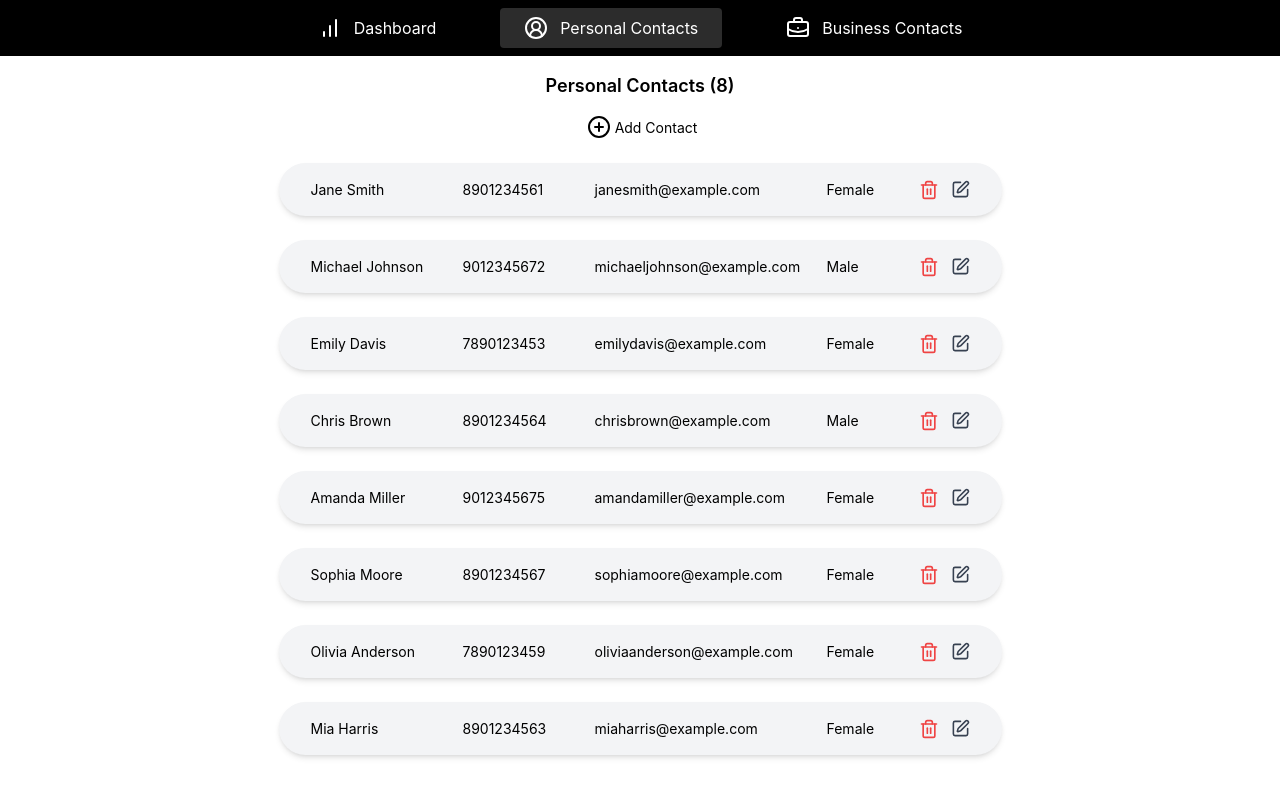
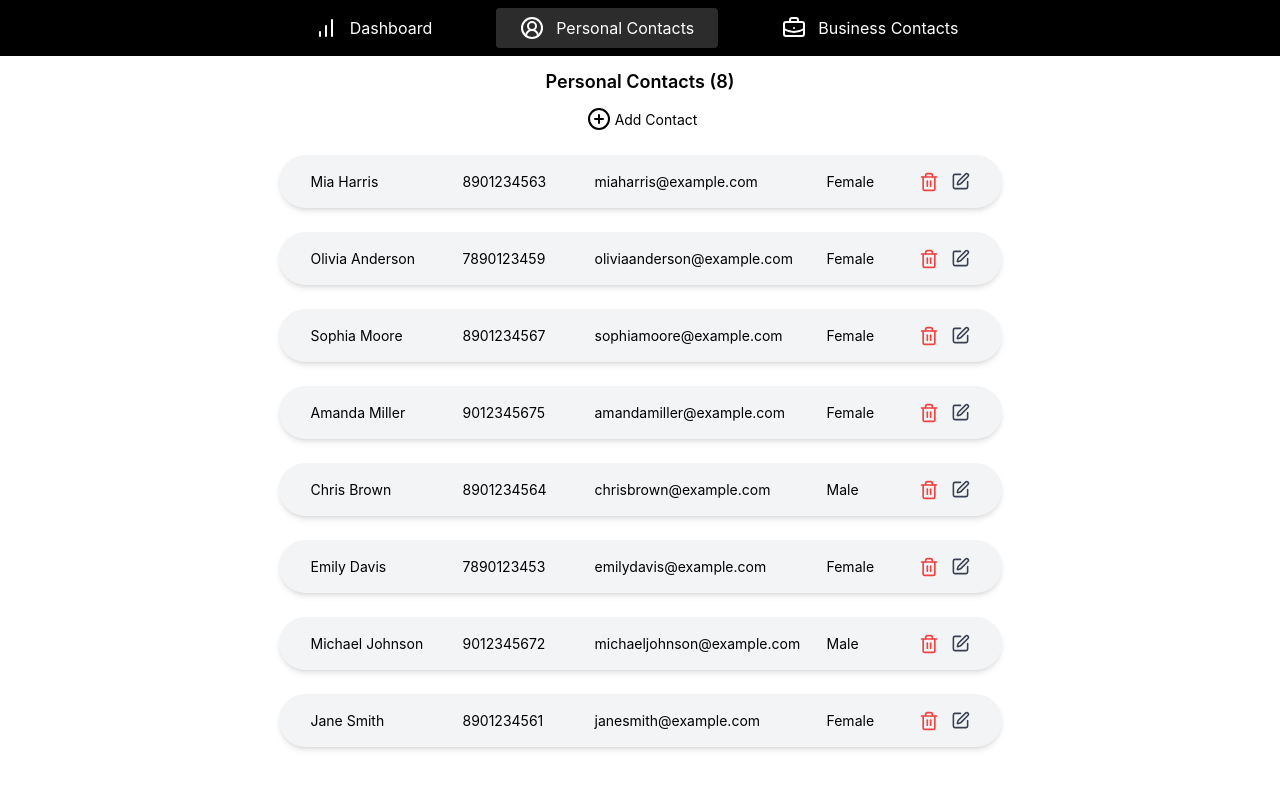
Before and after one commit to zabihhaqqani/contact-list, a React (Vite) app: page /personal-contacts in a window 1280 px wide. Shown: the top 796 px of the page. Built offline with nearby package versions, Linux system fonts and the light colour scheme.

Commit message:
style: fix scrollbar issue

```diff
--- a/src/components/ContactList.jsx
+++ b/src/components/ContactList.jsx
@@ -14,16 +14,19 @@ export default function ContactList({ type }) {
     );
 
     return (
+        <div className="pl-[calc(100vw-100%)]">
             <div>
-            <h2 className="text-[16px] md:text-[18px] font-semibold my-4">
+                <h2 className="text-[16px] md:text-[18px] font-semibold my-4]">
                     {type} Contacts ({filteredContacts?.length})
                 </h2>
                 <AddContact />
-
+            </div>
             <div className="flex justify-center">
                 {filteredContacts?.length >= 1 ? (
                     <div className="flex flex-col mx-5">
-                        {filteredContacts?.map((contact) => (
+                        {filteredContacts
+                            ?.reverse()
+                            ?.map((contact) => (
                                 <ContactCard
                                     key={contact.id}
                                     contact={contact}
--- a/src/components/Navbar.jsx
+++ b/src/components/Navbar.jsx
@@ -13,7 +13,7 @@ const Navbar = () => {
         location.pathname === path ? 'bg-[#ffffff2c]' : '';
 
     return (
-        <div className="flex  justify-center mb-3 p-2 items-center  md:text-[16px] bg-[black] text-white">
+        <div className="flex  justify-center mb-3 p-2 items-center  md:text-[16px] bg-[black] text-white pl-[calc(100vw-100%)]">
             <ul className="flex md:gap-10 justify-center">
                 <li
                     onClick={() => navigate('/')}
--- a/src/components/Stats.jsx
+++ b/src/components/Stats.jsx
@@ -21,7 +21,7 @@ export default function Stats({ category }) {
     return (
         <Card className="w-[200px]">
             <CardHeader className="pb-2">
-                <CardDescription className="capitalize ">
+                <CardDescription className="capitalize">
                     {category} Contacts
                 </CardDescription>
                 <CardTitle className="text-3xl">
--- a/src/features/contactSlice.js
+++ b/src/features/contactSlice.js
@@ -7,7 +7,6 @@ import {
     updateInLocalStorage,
 } from '@/utils/localStorage';
 
-// Load state from localStorage
 const localStorageData = getDataFromLocalStorage();
 
 const initialState = {
```
Lines whose indentation alone changed are shown as unchanged.
